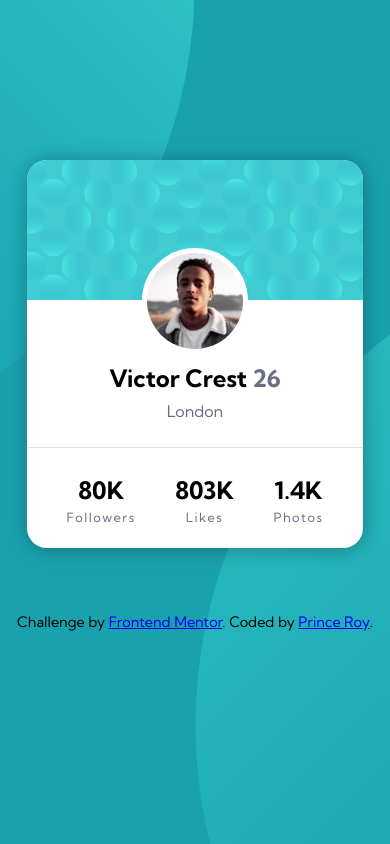
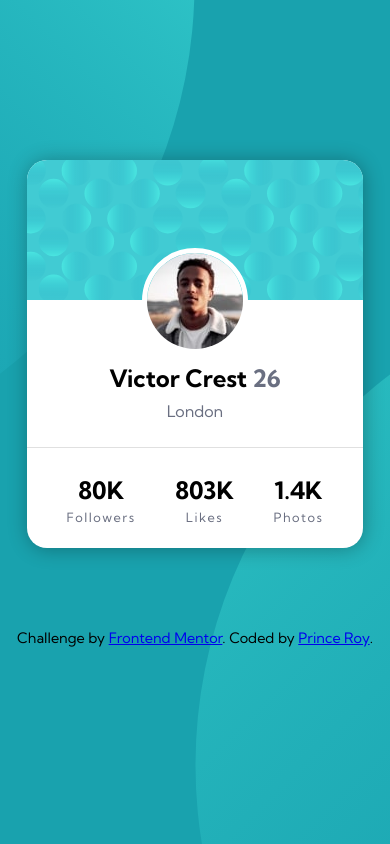
Before and after one commit to iprinceroyy/profile-card-component, a plain HTML site: page index.html in a window 390 px wide. Drawn offline with Linux system fonts and the light colour scheme.

Commit message:
modified

```diff
--- a/css/style.css
+++ b/css/style.css
@@ -120,7 +120,7 @@ hr {
 }
 
 footer .attribution {
-    margin: 4rem 0;
+    margin: 5rem 0;
 }
 
 .attribution {
@@ -135,7 +135,7 @@ footer .attribution {
 
 @media (max-width: 480px) {
     body {
-        background-position: top -60vh right 50vw, bottom -61vh left 50vw;
+        background-position: top -60vh right 50vw, bottom -62vh left 50vw;
     }
 }
 
```
